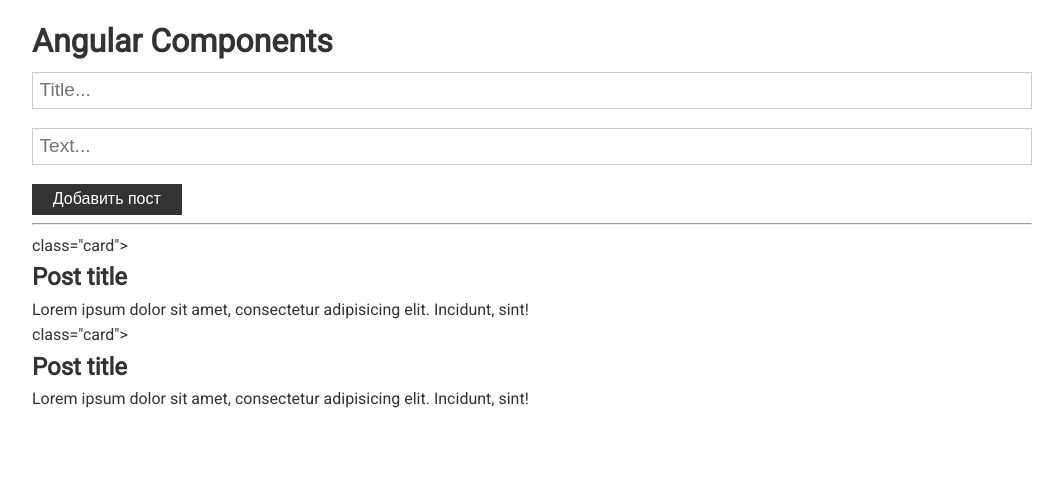
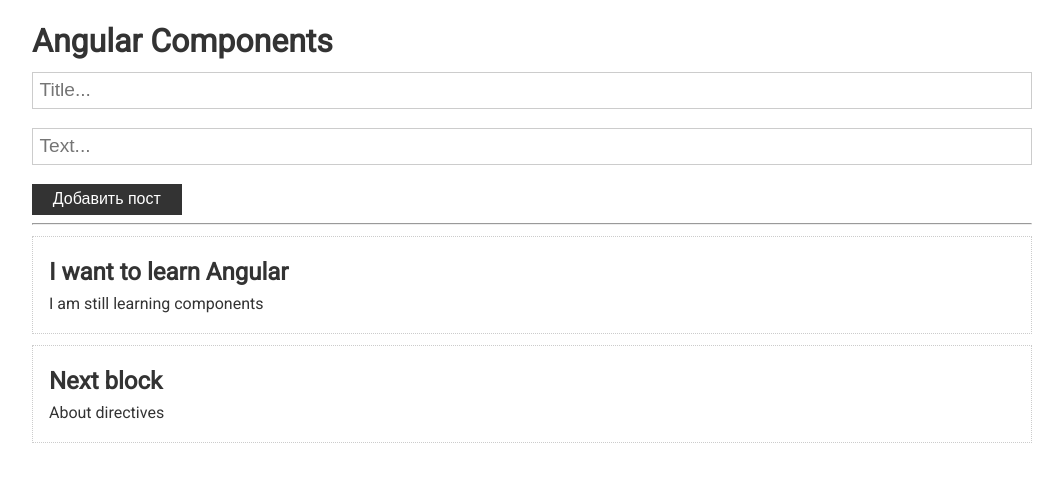
Before and after one commit to Gchapliy/angular-basics, an Angular app: page / in a window 1280 px wide. Shown: the top 482 px of the page, without its empty margins (108-1171 px from the left). Built offline with nearby package versions, Linux system fonts and the light colour scheme.

Commit message:
post to the output

```diff
--- a/src/app/app.component.html
+++ b/src/app/app.component.html
@@ -1,10 +1,16 @@
 <div class="container">
   <h1>Angular Components</h1>
 
-  <app-post-form></app-post-form>
+  <app-post-form
+    (onAdd)="updatePosts($event)"
+  ></app-post-form>
 
   <hr />
 
-  <app-post></app-post>
-  <app-post></app-post>
+  <app-post
+    *ngFor="let p of posts"
+    [post]="p"
+  >
+  </app-post>
+
 </div>
--- a/src/app/app.component.ts
+++ b/src/app/app.component.ts
@@ -1,6 +1,6 @@
 import {Component} from '@angular/core';
 
-export interface Post {
+export interface Post{
   title: string;
   text: string;
   id?: number;
@@ -12,5 +12,12 @@
   styleUrls: ['./app.component.scss']
 })
 export class AppComponent {
+  posts: Post[] = [
+    {title: 'I want to learn Angular', text: 'I am still learning components', id: 1},
+    {title: 'Next block', text: 'About directives', id: 2}
+  ];
 
+  updatePosts(post: Post): void {
+    this.posts.unshift(post);
+  }
 }
--- a/src/app/post-form/post-form.component.html
+++ b/src/app/post-form/post-form.component.html
@@ -1,6 +1,16 @@
 <div>
-  <input type="text" class="form-control" placeholder="Title...">
-  <input type="text" class="form-control" placeholder="Text...">
+  <input
+    type="text"
+    class="form-control"
+    placeholder="Title..."
+    [(ngModel)]="title"
+  >
+  <input
+    type="text"
+    class="form-control"
+    placeholder="Text..."
+    [(ngModel)]="text"
+  >
 
-  <button class="btn">Добавить пост</button>
+  <button class="btn" (click)="addPost()">Добавить пост</button>
 </div>
--- a/src/app/post-form/post-form.component.ts
+++ b/src/app/post-form/post-form.component.ts
@@ -1,4 +1,5 @@
-import { Component, OnInit } from '@angular/core';
+import {Component, EventEmitter, OnInit, Output} from '@angular/core';
+import {Post} from '../app.component';
 
 @Component({
   selector: 'app-post-form',
@@ -7,9 +8,29 @@
 })
 export class PostFormComponent implements OnInit {
 
-  constructor() { }
+  @Output() onAdd: EventEmitter<Post> = new EventEmitter<Post>()
+
+  title = '';
+  text = '';
+
+  constructor() {
+  }
 
   ngOnInit(): void {
   }
 
+  addPost(): void {
+    if (this.text.trim() && this.title.trim()){
+      const post: Post = {
+        title: this.title,
+        text: this.text
+      };
+
+      this.onAdd.emit(post);
+      console.log('New Post: ', post);
+
+      this.title = this.text = '';
+    }
+  }
+
 }
--- a/src/app/post/post.component.html
+++ b/src/app/post/post.component.html
@@ -1,4 +1,4 @@
-<div> class="card">
-  <h2>Post title</h2>
-  <p>Lorem ipsum dolor sit amet, consectetur adipisicing elit. Incidunt, sint!</p>
+<div class="card">
+  <h2>{{post.title}}</h2>
+  <p>{{post.text}}</p>
 </div>
--- a/src/app/post/post.component.ts
+++ b/src/app/post/post.component.ts
@@ -1,4 +1,5 @@
-import { Component, OnInit } from '@angular/core';
+import {Component, Input, OnInit} from '@angular/core';
+import {Post} from '../app.component';
 
 @Component({
   selector: 'app-post',
@@ -7,6 +8,8 @@
 })
 export class PostComponent implements OnInit {
 
+  @Input() post: Post
+
   constructor() { }
 
   ngOnInit(): void {
```
